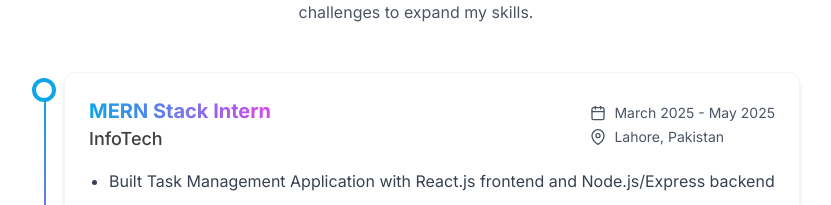
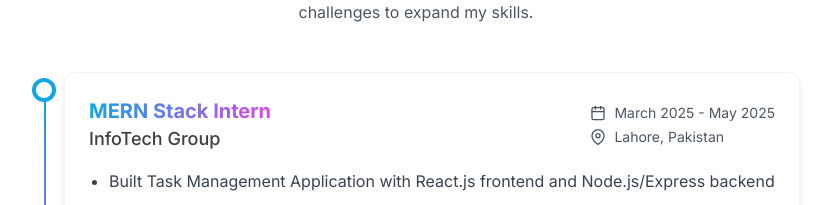
Before and after one commit to abdullah-kz17/portfolio, a Next.js app: page / in a window 1280 px wide. Shown: the part 5040-5245 px from the top of the page, without its empty margins (224-1055 px from the left). Built offline with nearby package versions, Linux system fonts and the light colour scheme; what tailwindcss-gradients would draw is missing.

Commit message:
Updated experince

```diff
--- a/src/app/sections/Experience.jsx
+++ b/src/app/sections/Experience.jsx
@@ -7,7 +7,7 @@ import { FiBriefcase, FiCalendar, FiMapPin } from 'react-icons/fi';
 const experiences = [
   {
     title: "MERN Stack Intern",
-    company: "InfoTech",
+    company: "InfoTech Group",
     location: "Lahore, Pakistan",
     period: "March 2025 - May 2025",
     description: [
```
